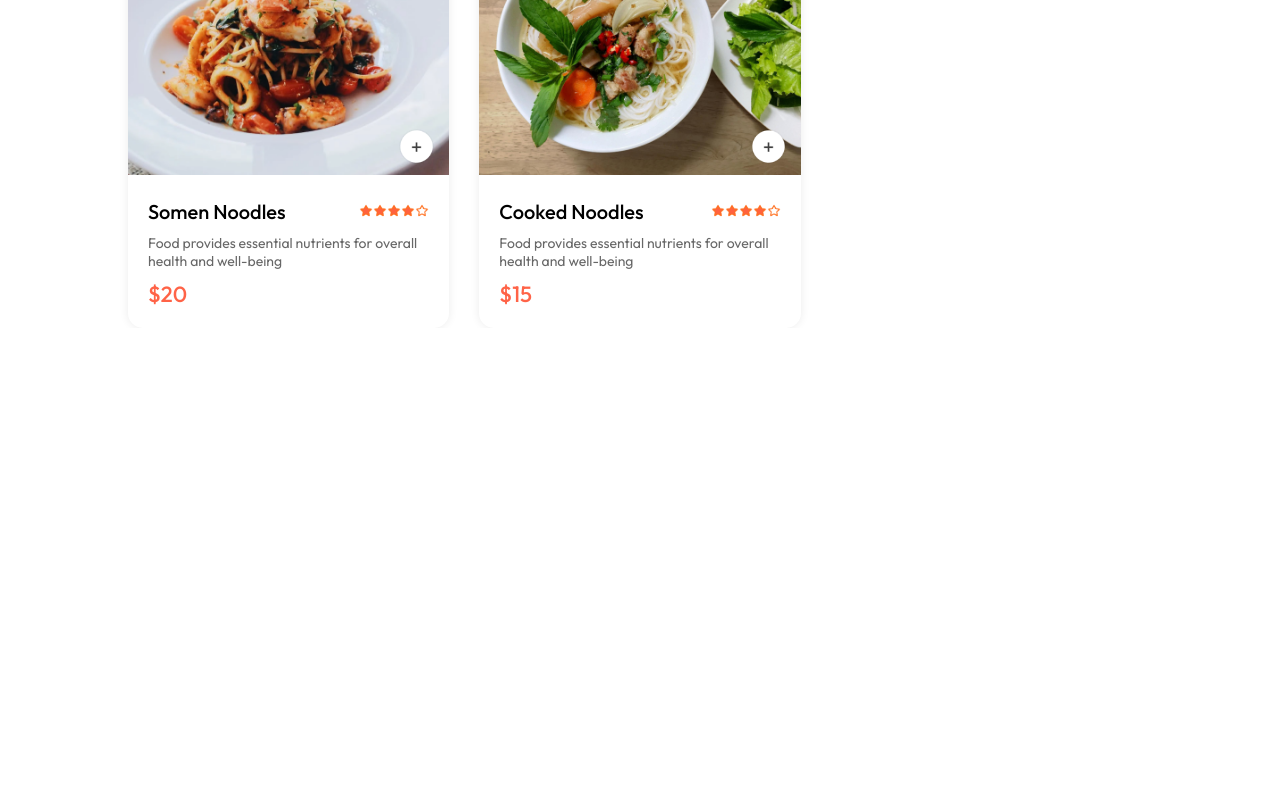
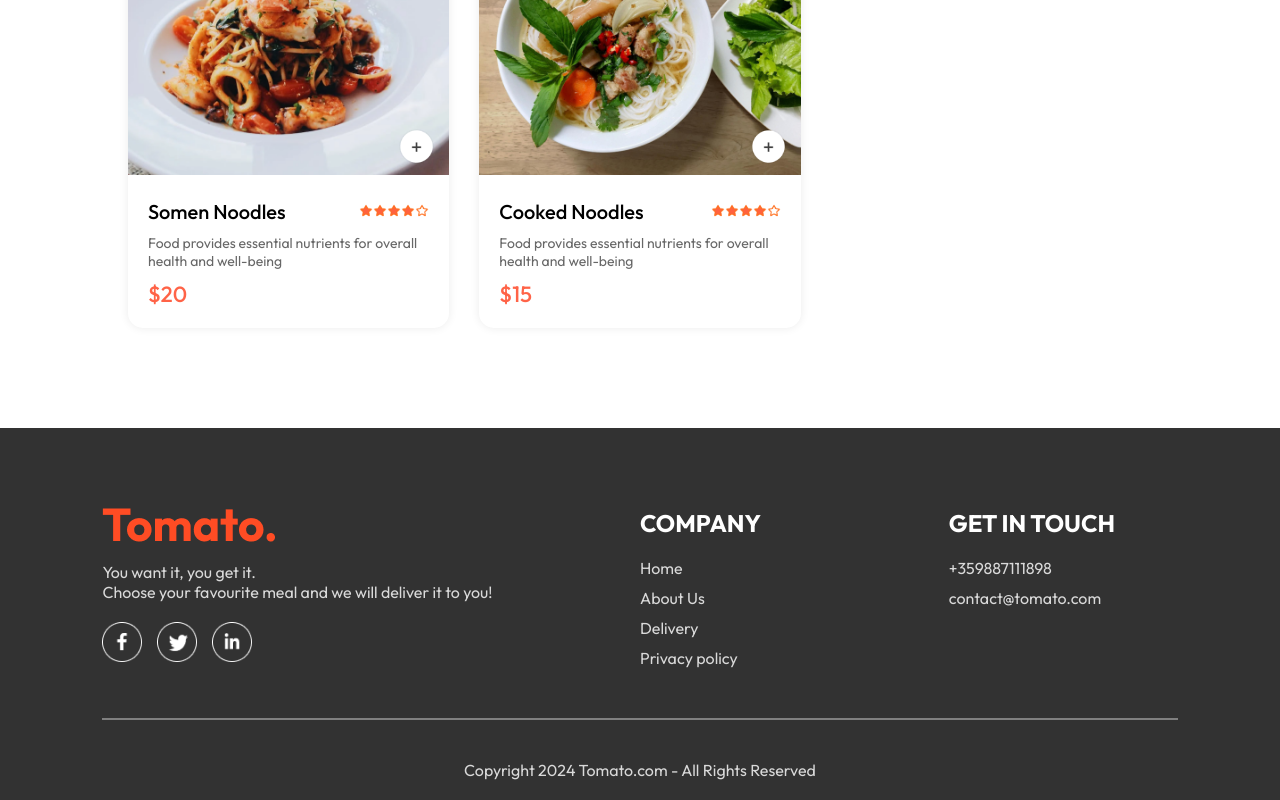
Before and after one commit to ValeryRaikov/Food-Delivery-App, a React (Vite) app in the folder frontend/: page / in a window 1280 px wide. Shown: the part 5622-6422 px from the top of the page. Before the commit the page ends 5950 px from the top, so only its background shows below. Built offline with nearby package versions, Linux system fonts and the light colour scheme.

Commit message:
Add Footer

```diff
--- a/frontend/src/App.jsx
+++ b/frontend/src/App.jsx
@@ -4,9 +4,11 @@
 import Home from "./components/home/Home";
 import Cart from "./components/cart/Cart";
 import PlaceOrder from "./components/place-order/PlaceOrder";
+import Footer from "./components/footer/Footer";
 
 function App() {
     return (
+        <>
             <div className="app">
                 <Navbar />
 
@@ -16,6 +18,9 @@
                     <Route path="/order" element={<PlaceOrder />} />
                 </Routes>
             </div>
+
+            <Footer />
+        </>
     );
 }
 
--- a/frontend/src/components/food-display/FoodDisplay.jsx
+++ b/frontend/src/components/food-display/FoodDisplay.jsx
@@ -12,7 +12,11 @@
         <div className="food-display" id="food-display">
             <h2>Top dishes near you</h2>
             <div className="food-display-list">
-                {food_list.map((item, idx) => <FoodItem key={idx} {...item} />)}
+                {food_list.map((item, idx) => {
+                    if (category === 'All' || category === item.category) {
+                        return <FoodItem key={idx} {...item} />
+                    }
+                })}
             </div>
         </div>
     );
--- /dev/null
+++ b/frontend/src/components/footer/Footer.css
@@ -0,0 +1,54 @@
+.footer {
+    color: #d9d9d9;
+    background-color: #323232;
+    display: flex;
+    flex-direction: column;
+    align-items: center;
+    gap: 20px;
+    padding: 20px 8vw;
+    padding-top: 80px;
+    margin-top: 100px;
+}
+
+.footer-content {
+    width: 100%;
+    display: grid;
+    grid-template-columns: 2fr 1fr 1fr;
+    gap: 80px;
+}
+
+.footer-content-left,
+.footer-content-right,
+.footer-content-center {
+    display: flex;
+    flex-direction: column;
+    align-items: start;
+    gap: 20px;
+}
+
+.footer-content-left li,
+.footer-content-right li,
+.footer-content-center li {
+    list-style: none;
+    margin-bottom: 10px;
+    cursor: pointer;
+}
+
+.footer-content-right h2,
+.footer-content-center h2 {
+    color: #fff;
+    text-transform: uppercase;
+}
+
+.footer-social-icons img {
+    width: 40px;
+    margin-right: 15px;
+}
+
+.footer hr {
+    width: 100%;
+    height: 2px;
+    margin: 20px 0;
+    background-color: #808080;
+    border: none;
+}
--- /dev/null
+++ b/frontend/src/components/footer/Footer.jsx
@@ -0,0 +1,38 @@
+import { assets } from '../../assets/assets';
+import './Footer.css';
+
+export default function Footer() {
+    return (
+        <div className="footer" id="footer">
+            <div className="footer-content">
+                <div className="footer-content-left">
+                    <img src={assets.logo} />
+                    <p>You want it, you get it.<br />Choose your favourite meal and we will deliver it to you!</p>
+                    <div className="footer-social-icons">
+                        <img src={assets.facebook_icon} />
+                        <img src={assets.twitter_icon} />
+                        <img src={assets.linkedin_icon} />
+                    </div>
+                </div>
+                <div className="footer-content-center">
+                    <h2>Company</h2>
+                    <ul>
+                        <li>Home</li>
+                        <li>About Us</li>
+                        <li>Delivery</li>
+                        <li>Privacy policy</li>
+                    </ul>
+                </div>
+                <div className="footer-content-right">
+                    <h2>Get In Touch</h2>
+                    <ul>
+                        <li>+359887111898</li>
+                        <li>contact@tomato.com</li>
+                    </ul>
+                </div>
+            </div>
+            <hr />
+            <p className="footer-copyright">Copyright 2024 Tomato.com - All Rights Reserved</p>
+        </div>
+    );
+}
```
Lines whose indentation alone changed are shown as unchanged.
